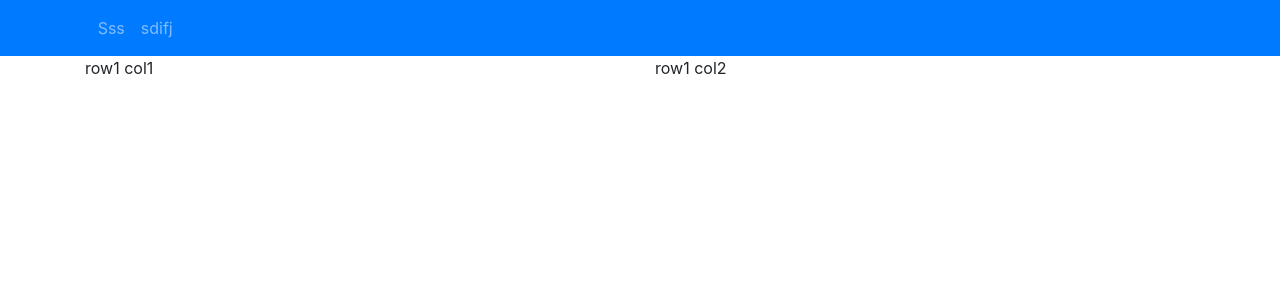
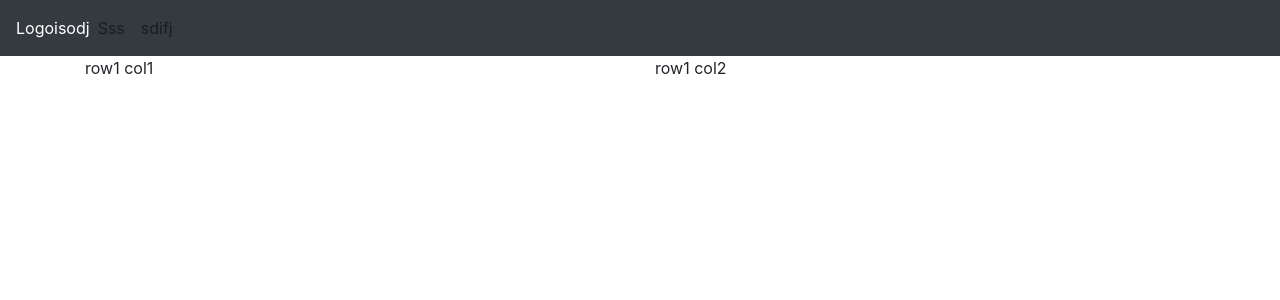
Before and after one commit to Jaguso/forms-validation-angular, an Angular app: page / in a window 1280 px wide. Shown: the top 300 px of the page. Built offline with nearby package versions, Linux system fonts and the light colour scheme.

Commit message:
made changes to navbar

```diff
--- a/src/app/components/navbar/navbar.component.html
+++ b/src/app/components/navbar/navbar.component.html
@@ -1,5 +1,5 @@
-<nav class="navbar navbar-expand bg-primary navbar-dark">
-  <a class="navba-brand" href="/">Logoisodj</a>
+<nav class="navbar navbar-expand bg-dark navbar-light">
+  <a class="navba-brand" style="color: white;" href="/">Logoisodj</a>
   <div class="collapse navbar-collapse">
     <ul class="navbar-nav">
       <li class="nav-item">
```
